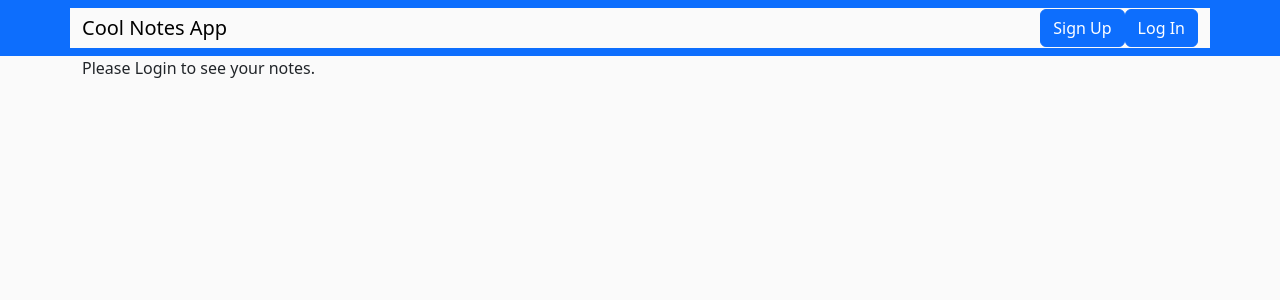
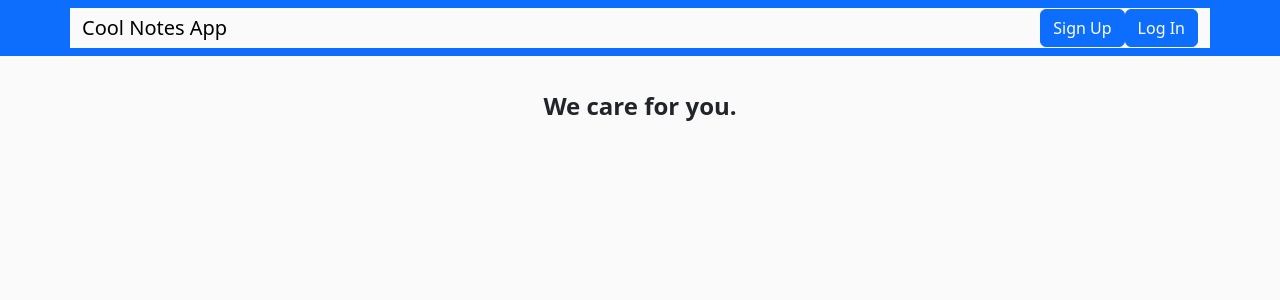
Before and after one commit to deveshru2712/CoolNotes, a React (Vite) app in the folder Frontend/: page /privacy in a window 1280 px wide. Shown: the top 300 px of the page. Built offline with nearby package versions, Linux system fonts and the light colour scheme; no server answers.

Commit message:
improve some styling and added routing in the application

```diff
--- a/Frontend/package.json
+++ b/Frontend/package.json
@@ -15,7 +15,8 @@
     "react-bootstrap": "^2.10.9",
     "react-dom": "^19.0.0",
     "react-hook-form": "^7.54.2",
-    "react-icons": "^5.5.0"
+    "react-icons": "^5.5.0",
+    "react-router-dom": "^7.3.0"
   },
   "devDependencies": {
     "@eslint/js": "^9.21.0",
--- a/Frontend/src/App.tsx
+++ b/Frontend/src/App.tsx
@@ -1,15 +1,17 @@
 import { useEffect, useState } from "react";
-import { Container } from "react-bootstrap";
 
 import LoginModel from "./components/LoginModel";
 import NavBar from "./components/NavBar";
 import SignUpModal from "./components/SignUpModal";
-import styles from "./styles/NotePage.module.css";
 import { User } from "./models/user";
 
 import * as UserApi from "./api/user_api";
-import NotesPagedLoggedInView from "./components/NotesPagedLoggedInView";
-import NotesPagedLogOutView from "./components/NotesPagedLogOutView";
+import { Route, Routes } from "react-router-dom";
+import { Container } from "react-bootstrap";
+import NotesPage from "./Pages/NotesPage";
+import PrivacyPage from "./Pages/PrivacyPage";
+import NotFound from "./Pages/NotFound";
+import styles from "./styles/app.module.css";
 
 const App = () => {
   const [loggedInUser, setLoggedInUser] = useState<User | null>(null);
@@ -37,11 +39,16 @@ const App = () => {
         onSignUpClicked={() => setShowSignUpModal(true)}
         onLogoutSuccessful={() => setLoggedInUser(null)}
       />
-      <Container className={`${styles.notePage}`}>
-        <>
-          {loggedInUser ? <NotesPagedLoggedInView /> : <NotesPagedLogOutView />}
-        </>
+      <Container className={`${styles.pageContainer}`}>
+        <Routes>
+          <Route path="/" element={<NotesPage loggedInUser={loggedInUser} />} />
+
+          <Route path="/privacy" element={<PrivacyPage />} />
+
+          <Route path="/*" element={<NotFound />} />
+        </Routes>
       </Container>
+
       {showSignUpModal && (
         <SignUpModal
           onDismiss={() => setShowSignUpModal(false)}
--- /dev/null
+++ b/Frontend/src/Pages/NotFound.tsx
@@ -0,0 +1,17 @@
+const NotFound = () => {
+  return (
+    <div>
+      <p
+        style={{
+          fontSize: "1.5rem",
+          fontWeight: "bold",
+          textAlign: "center",
+        }}
+      >
+        Page not found
+      </p>
+    </div>
+  );
+};
+
+export default NotFound;
--- /dev/null
+++ b/Frontend/src/Pages/NotesPage.tsx
@@ -0,0 +1,23 @@
+import { Container } from "react-bootstrap";
+import NotesPagedLoggedInView from "../components/NotesPagedLoggedInView";
+import NotesPagedLogOutView from "../components/NotesPagedLogOutView";
+import styles from "../styles/NotePage.module.css";
+import { User } from "../models/user";
+
+interface NotesPageProp {
+  loggedInUser: User | null;
+}
+
+const NotesPage = ({ loggedInUser }: NotesPageProp) => {
+  return (
+    <>
+      <Container className={`${styles.notePage}`}>
+        <>
+          {loggedInUser ? <NotesPagedLoggedInView /> : <NotesPagedLogOutView />}
+        </>
+      </Container>
+    </>
+  );
+};
+
+export default NotesPage;
--- /dev/null
+++ b/Frontend/src/Pages/PrivacyPage.tsx
@@ -0,0 +1,17 @@
+const PrivacyPage = () => {
+  return (
+    <div>
+      <p
+        style={{
+          fontSize: "1.5rem",
+          fontWeight: "bold",
+          textAlign: "center",
+        }}
+      >
+        We care for you.
+      </p>
+    </div>
+  );
+};
+
+export default PrivacyPage;
--- a/Frontend/src/main.tsx
+++ b/Frontend/src/main.tsx
@@ -1,11 +1,14 @@
 import "bootstrap/dist/css/bootstrap.min.css";
 import { StrictMode } from "react";
 import { createRoot } from "react-dom/client";
+import { BrowserRouter } from "react-router-dom";
 import "./styles/global.css";
 import App from "./App.tsx";
 
 createRoot(document.getElementById("root")!).render(
   <StrictMode>
-    <App />
+    <BrowserRouter>
+      <App />
+    </BrowserRouter>
   </StrictMode>
 );
--- /dev/null
+++ b/Frontend/src/styles/app.module.css
@@ -0,0 +1,3 @@
+.pageContainer {
+  padding: 32px 0;
+}
```
Also changed, not shown: 1 other file (tests, documents, lock files or other folders).
